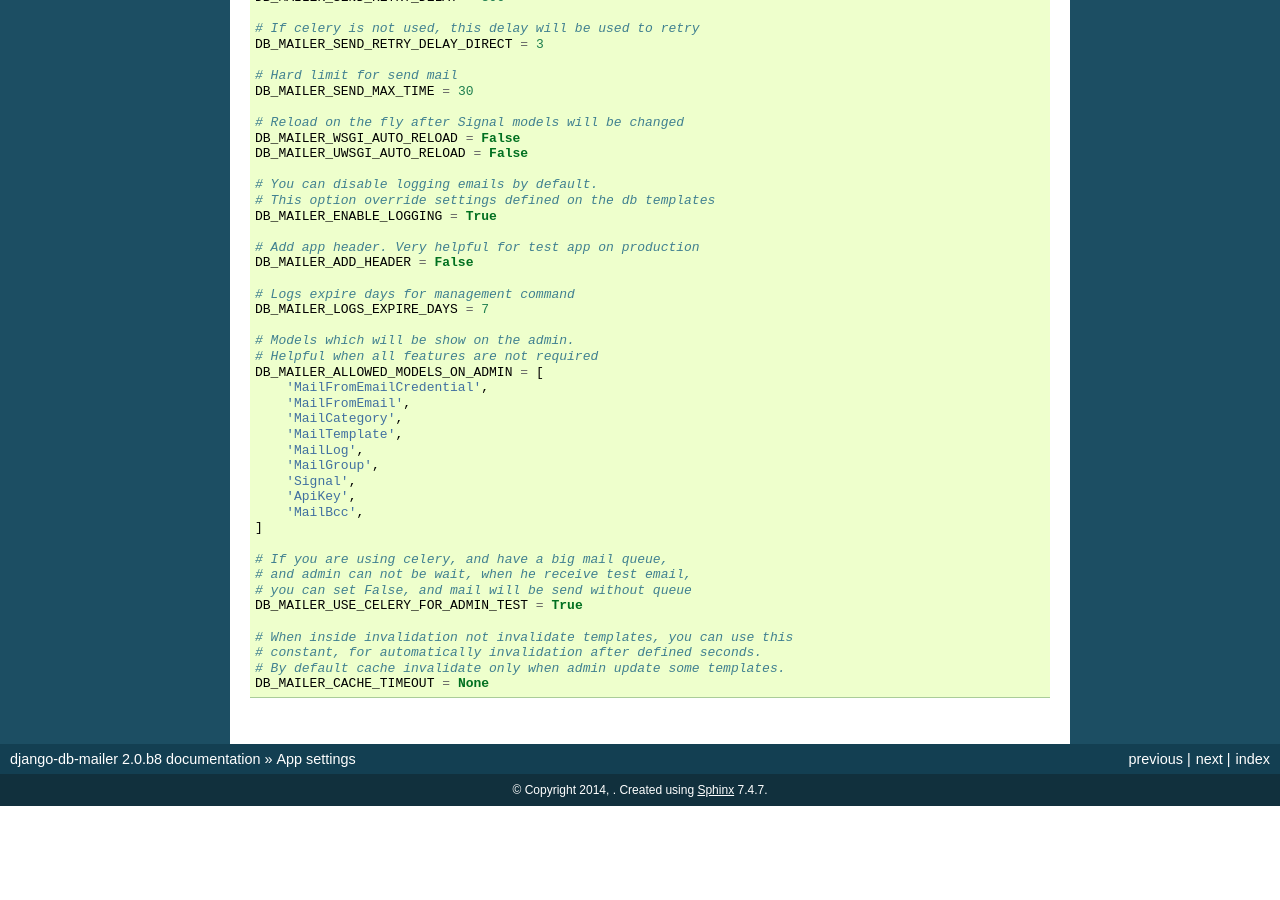
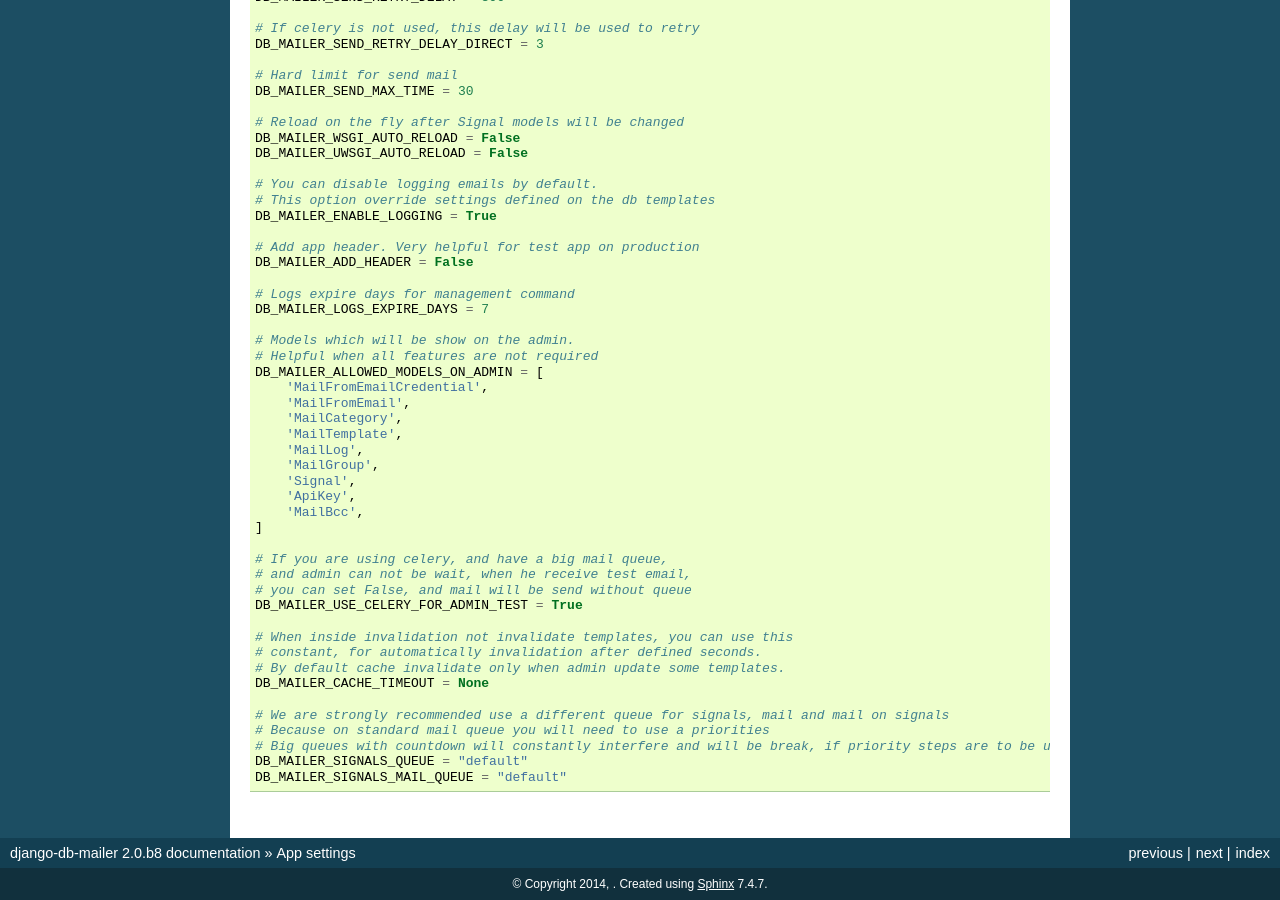
Before and after one commit to LPgenerator/django-db-mailer, a Sphinx documentation site: the page built from docs/conf.rst, in a window 1280 px wide and 900 px high, scrolled down 895 px. Built offline with Sphinx 7.4.7, drawn with Linux system fonts in a browser that asks for light colours; before the commit the page ends 1701 px from its top, so only the background shows below that.

Commit message:
update conf

```diff
--- a/docs/conf.rst
+++ b/docs/conf.rst
@@ -101,3 +101,9 @@ App settings
     # constant, for automatically invalidation after defined seconds.
     # By default cache invalidate only when admin update some templates.
     DB_MAILER_CACHE_TIMEOUT = None
+
+    # We are strongly recommended use a different queue for signals, mail and mail on signals
+    # Because on standard mail queue you will need to use a priorities
+    # Big queues with countdown will constantly interfere and will be break, if priority steps are to be used on current queue
+    DB_MAILER_SIGNALS_QUEUE = "default"
+    DB_MAILER_SIGNALS_MAIL_QUEUE = "default"
```
